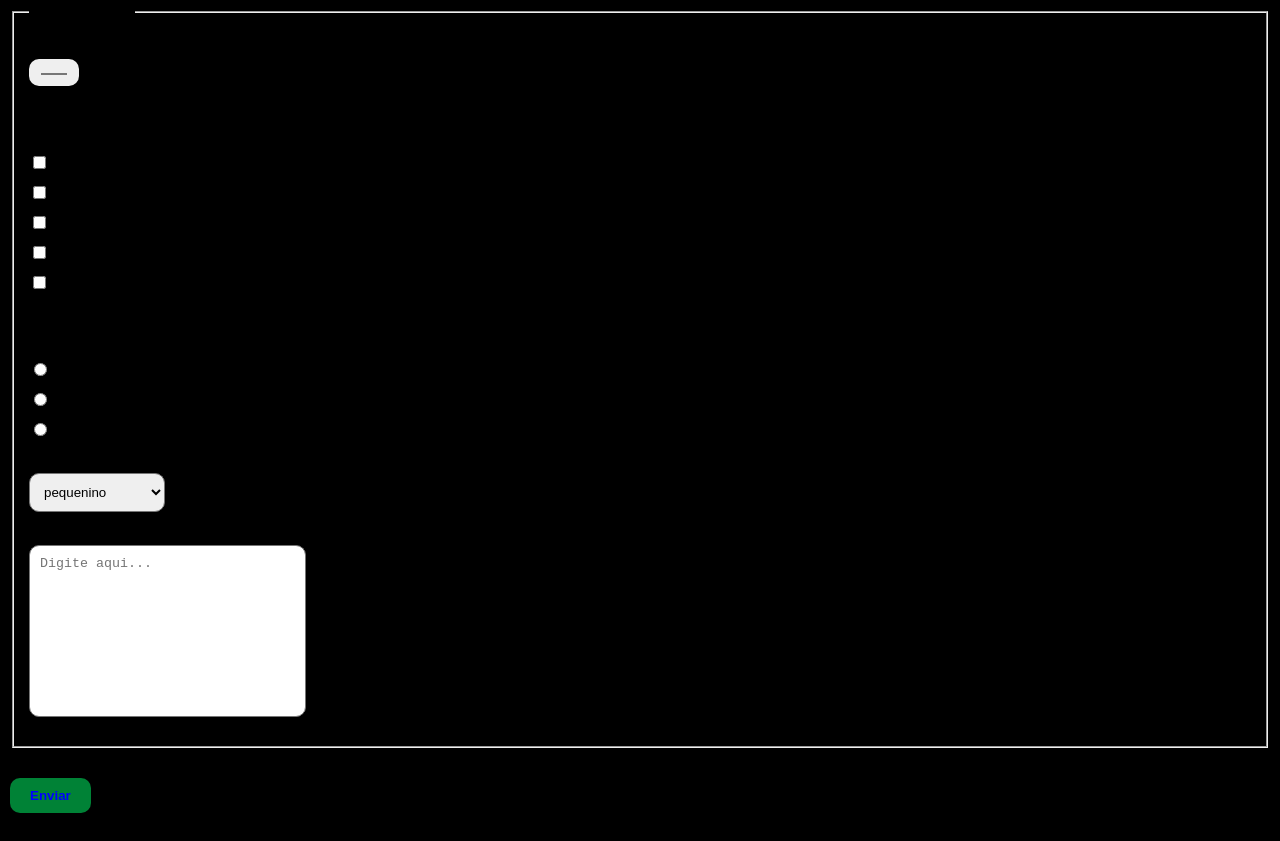
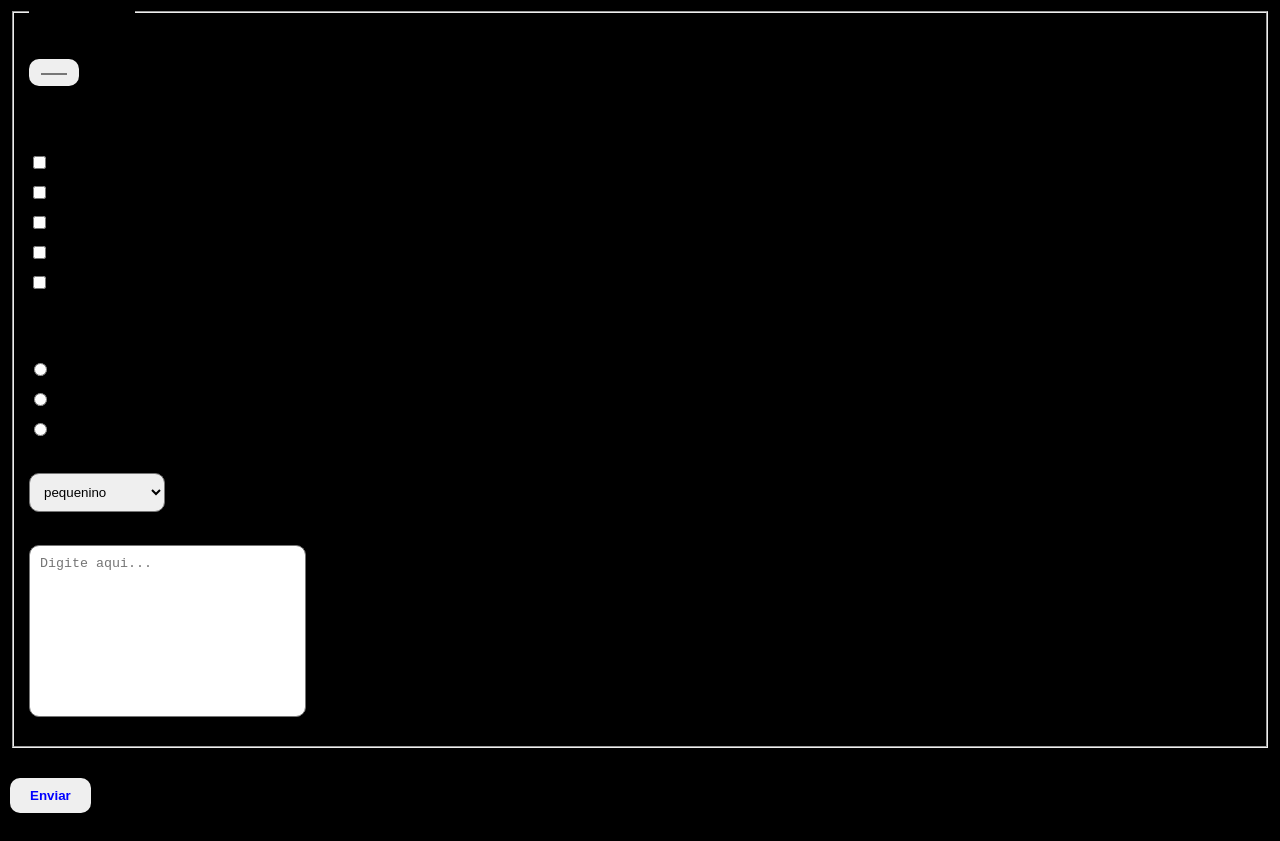
Before and after one commit to GB445/formul, a plain HTML site: page index.html in a window 1280 px wide. Shown: the part 621-1462 px from the top of the page. Drawn offline with Linux system fonts and the light colour scheme.

Commit message:
Update style.css
Nuevo

```diff
--- a/style.css
+++ b/style.css
@@ -60,7 +60,7 @@ textarea {
 button {
     padding: 1rem 2rem;
     margin-bottom: 2rem;
-    background: oklch(52.7% 0.154 150.069);
+    background: okchl(98.7% 0.456 671.069);
     border: none;
     color: Blue;
     border-radius: 1rem;
@@ -68,7 +68,7 @@ button {
 }
 
 button:hover {
-    background: oklch(62.7% 0.194 149.214);
+    background: oklch(51.7% 0.789 457.27);
     cursor: pointer;
     transition: ease-in-out 0.4s;
 }
```
